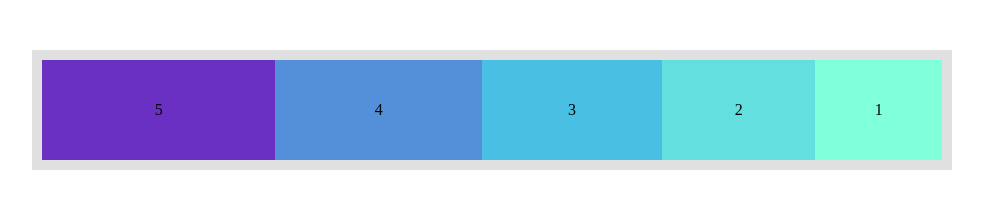
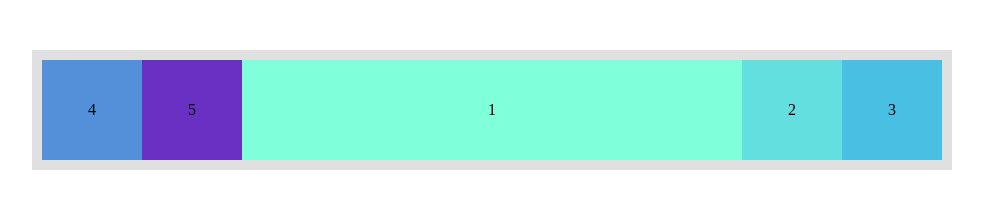
Before and after one commit to CiroWen/CSS-Note, a plain HTML site: page flexbox review/flexbox.html in a window 1280 px wide. Shown: the whole page, without its empty margins (148-1131 px from the left). Drawn offline with Linux system fonts and the light colour scheme.

Commit message:
flexbox complete

```diff
--- a/flexbox review/flexbox.css
+++ b/flexbox review/flexbox.css
@@ -5,9 +5,19 @@
     border: 10px rgb(224,224,224) solid;
     display: flex;
         /* assigns the flexbox container */
-    flex-direction: row-reverse;
+    flex-direction: row;
         /* how flex elements be arranged
             row, row-reverse, column, colomn-reverse */
+    /* flex-wrap: wrap; */
+        /* whether flex items are forced onto one
+        line or can wrap onto multiple lines  */
+    /* justify-content: center; */
+        /* how flex elements are arranged horizontally */
+    /* align-items: center; */
+        /* how flex elements are arrange vertically */
+    /* align-content: center */
+        /* sets the distribution of space between and
+        around content items */
 }
 
 .container div{
@@ -20,25 +30,36 @@
     /* flex-grow: 1; */
         /* flex elements grows with given weight value and fill up
             the empty space of flex container*/
-    /* flex-shrink: 1; */
+    /* flex-shrink: 0; */
         /* same as grow but flex elements shrink when flex container
         doesn't have enough space */
+
 
 }
 .container div:nth-child(1){
     flex-grow: 1;
+    /* align-self: center; */
+    flex-basis: 500px;
+        /* if direction colomn, basis refers to element's height,
+        while row refers to width*/
+    order: 2;
 }
 .container div:nth-child(2){
     flex-grow: 2;
+    flex-basis: auto;
+    order: 3;
 }
 .container div:nth-child(3){
     flex-grow: 3;
+    order: 4;
 }
 .container div:nth-child(4){
     flex-grow: 4;
+    order: -1;
 }
 .container div:nth-child(5){
     flex-grow: 5;
+    order: 0;
 }
 
     /* flexbox
```
